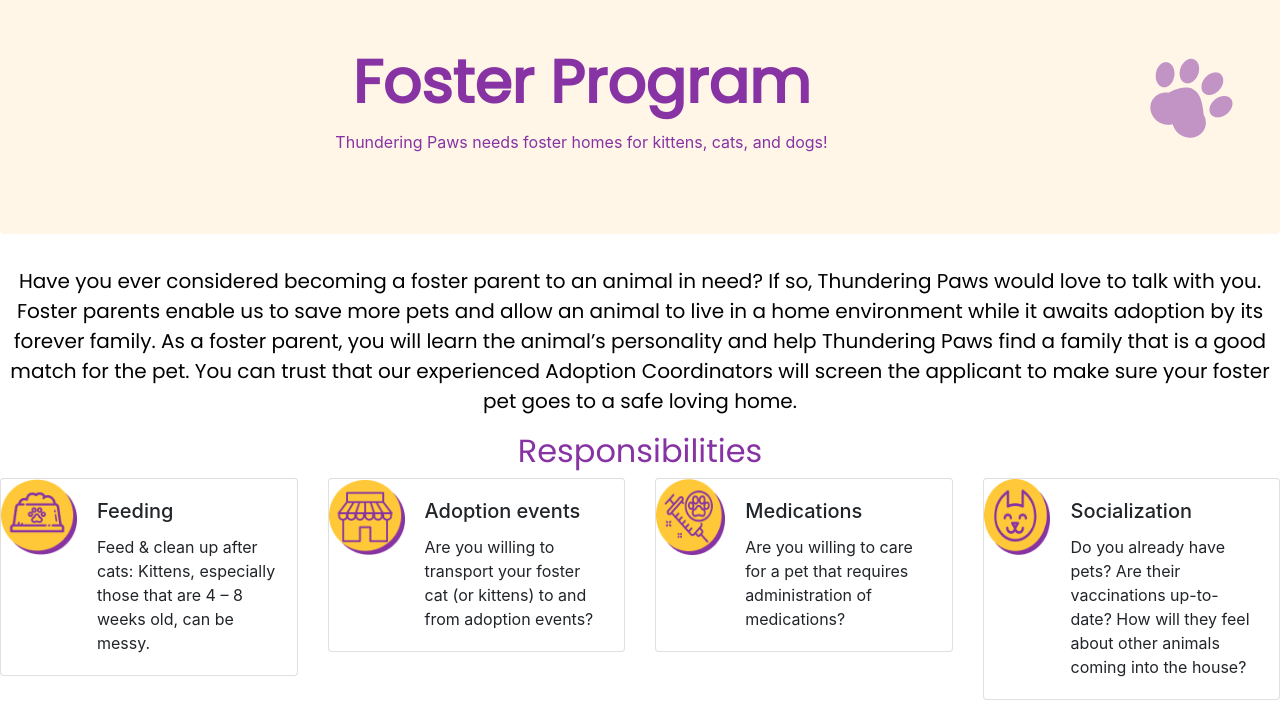
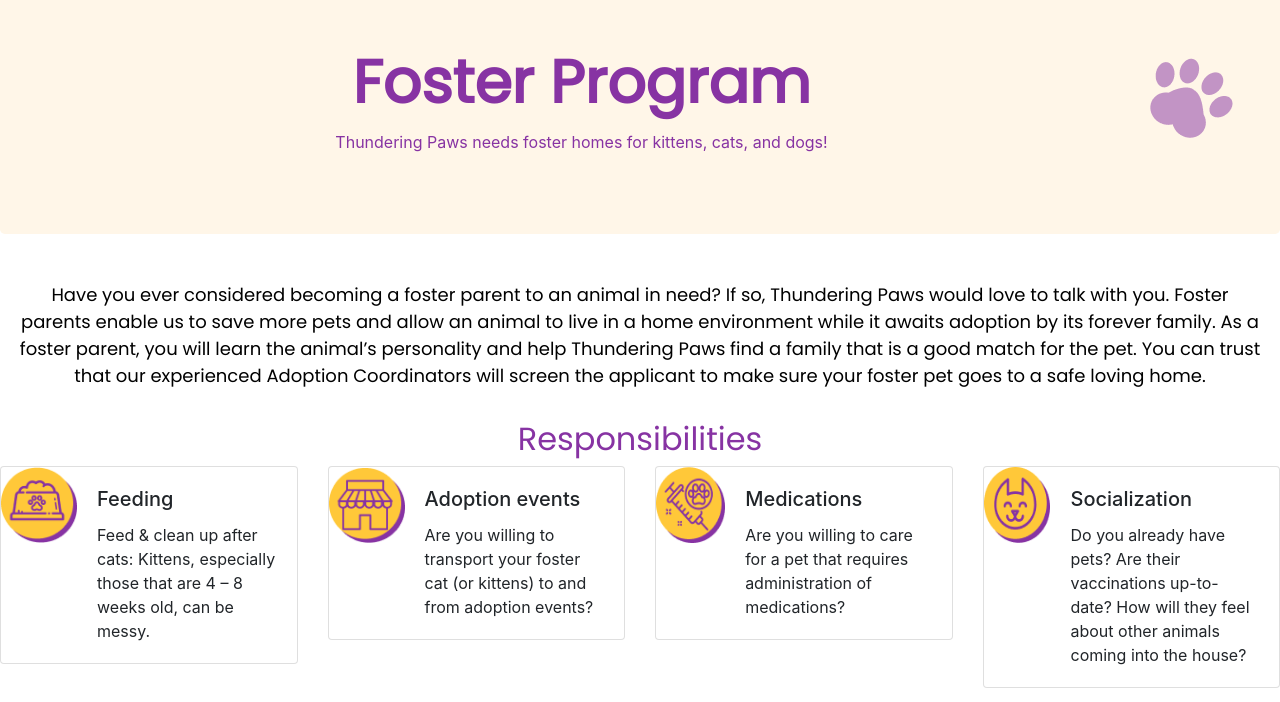
Before and after one commit to alpa33/UX_UI_HW_20, a plain HTML site: page index.html in a window 1280 px wide. Shown: the part 132-834 px from the top of the page. Drawn offline with nearby package versions, Linux system fonts and the light colour scheme; files whose address does not match are found by name.

Commit message:
Update style.css

```diff
--- a/CSS/style.css
+++ b/CSS/style.css
@@ -46,8 +46,9 @@ color: #8733A3;}
   text-align:center;
   font-family:"Poppins";
   font-style:normal;
-  font-size:20px;
-  color: #000000;}
+  font-size:18px;
+  color: #000000;
+  padding:15px;}
 .res{
   font-size:36px;
   font-family: "Poppins";
```
